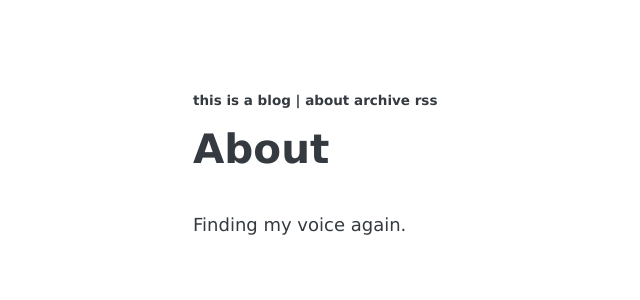
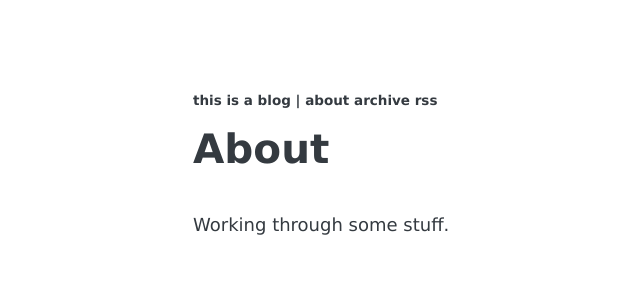
Before and after one commit to thisisamatthew/thisisamatthew.github.io, a Jekyll site: the page built from about.md, in a window 1280 px wide. Shown: the top 300 px of the page, without its empty margins (33-673 px from the left). Built offline with Jekyll 4.4.1, drawn with Linux system fonts in a browser that asks for light colours; some web fonts are replaced.

Commit message:
Update about.md

```diff
--- a/about.md
+++ b/about.md
@@ -3,4 +3,4 @@ title: About
 permalink: /about/
 ---
 
-Finding my voice again.
+Working through some stuff.
```
